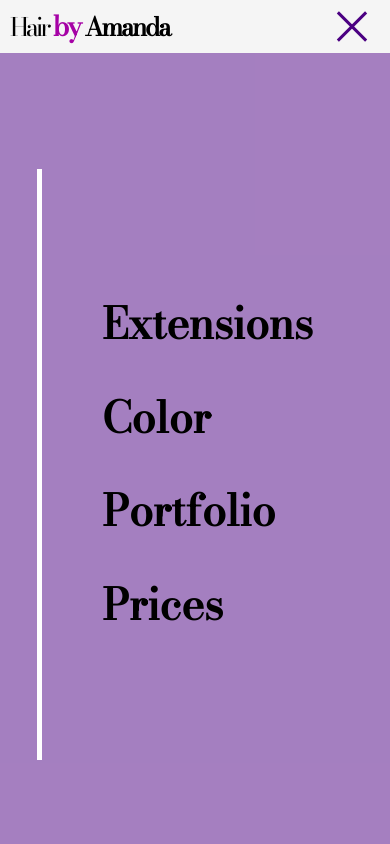
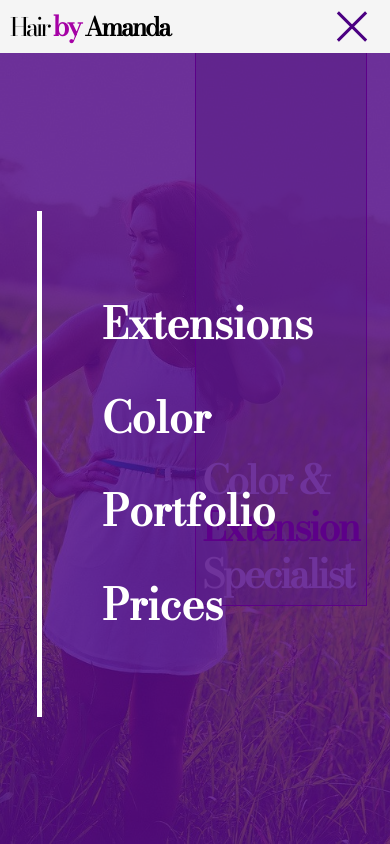
Before and after one commit to jonkarrer/amanda_website, a plain HTML site: page index.html in a window 390 px wide. Both pictures are taken after a click on the element 352 px from the left and 26 px from the top of the page. Shown: the top 844 px of the page. Drawn offline with nearby package versions, Linux system fonts and the light colour scheme.

Commit message:
fixed transistions

```diff
--- a/dropdown-menu.js
+++ b/dropdown-menu.js
@@ -1,11 +1,21 @@
 const hamburgerIcon = document.getElementById("drop-down-menu");
 const exIcon = document.getElementById("drop-down_open-x-shape");
 const dropdownOverlay = document.querySelector(".drop-down_open-overlay");
-
+const dropDownModule = document.querySelector(".drop-down_module");
+const main = document.querySelector("main");
 const activate = () => {
   hamburgerIcon.style.display = "none";
   exIcon.style.display = "flex";
   dropdownOverlay.classList.toggle("open");
   dropdownOverlay.classList.toggle("open-active");
+  dropDownModule.classList.toggle("open");
 
 }
+const deActivate = () => {
+  hamburgerIcon.style.display = "flex";
+  exIcon.style.display = "none";
+  dropdownOverlay.classList.toggle("open");
+  dropdownOverlay.classList.toggle("open-active");
+  dropDownModule.classList.toggle("open");
+
+}
--- a/index.html
+++ b/index.html
@@ -22,16 +22,18 @@
         <div id="drop-down-line-middle"></div>
         <div id="drop-down-lines"></div>
     </div>
-    <div id="drop-down_open-x-shape">
+    <div id="drop-down_open-x-shape" onclick="deActivate()">
       <div id="diagnal-line-one">
         <div id="diagnal-line-two"></div>
       </div>
 
     </div>
   </div>
+
+<main>
   <div class="drop-down_open-overlay">
     <div class="drop-down_module">
-      <ul id="link-list">
+      <ul>
         <li>Extensions</li>
         <li>Color</li>
         <li>Portfolio</li>
@@ -39,7 +41,6 @@
       </ul>
     </div>
   </div>
-<main>
   <div class="landing-page-wrapper">
     <div class="landing-page-strip">
       <div class="landing-page-strip_words">
--- a/smallscreen.css
+++ b/smallscreen.css
@@ -11,7 +11,6 @@ body,html {
 }
 main {
   overflow: hidden;
-  display: none;
 }
 .navigation-bar {
   background: whitesmoke;
@@ -186,21 +185,26 @@ main {
 }
 /*Dropdow module tools*/
 .drop-down_open-overlay.open {
-  background-color: rgba(75, 0, 130, .5);
+  position: fixed;
+  z-index: 1;
+  background-color: rgba(75, 0, 130, .8);
   display: flex;
   justify-content: center;
   align-items: center;
-  position: absolute;
   height: 100vh;
   width: 100vw;
   overflow: hidden;
-  transition: all 2s ease;
+  transition: all 1s ease;
 }
+
 .drop-down_module {
+  position: fixed;
+  z-index: 1;
   display: flex;
   align-items: center;
   margin-top: 10vh;
-  height: 70vh;
+  height: 60vh;
+  min-height: 400px;
   width: 80vw;
   border-left: white solid 5px;
   transition: all 1s ease;
@@ -213,6 +217,7 @@ main {
   list-style: none;
   font-size: 11vw;
   font-weight: 600;
+  color: white;
 }
 
 .drop-down_module ul li {
@@ -220,5 +225,5 @@ main {
 }
 li:hover {
   cursor: pointer;
-  color: white;
+  color: black;
 }
```
